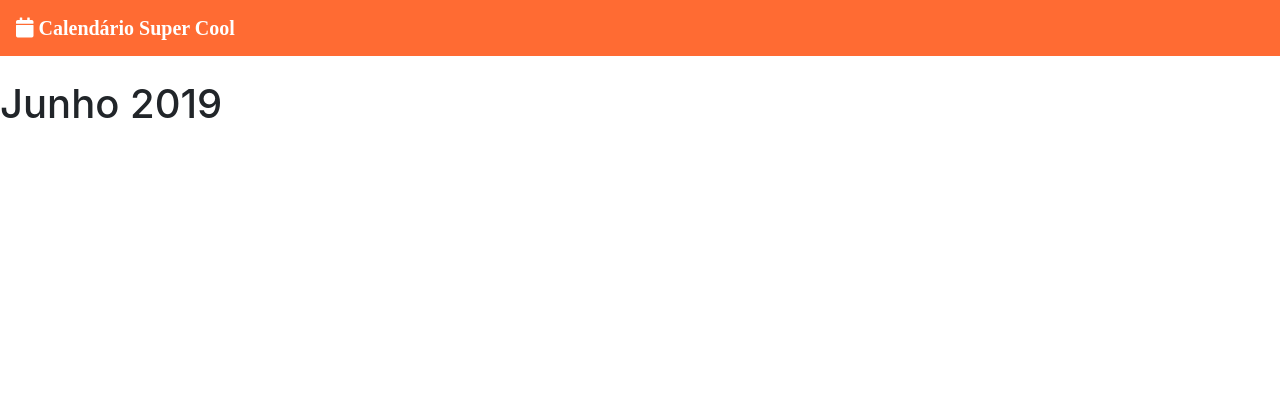
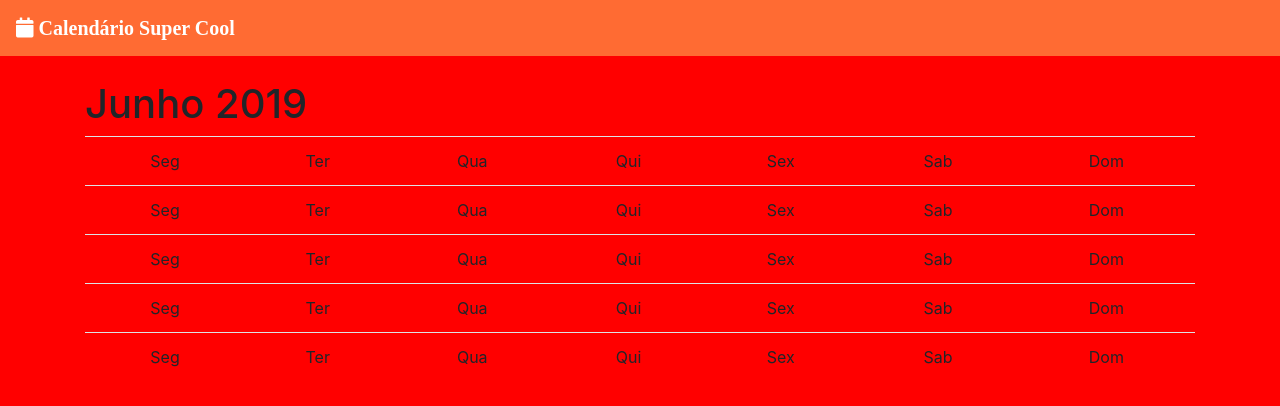
Before and after one commit to thaisavelino/Calendar-PHP, a PHP site: page / in a window 1280 px wide. Shown: the top 406 px of the page. Run offline with PHP 8.4, Linux system fonts and the light colour scheme; some libraries are stand-ins or nearby versions.

Commit message:
calculando numero de semanas e iniciandno a tabela html para calendário

```diff
--- /dev/null
+++ b/public/css/style.css
@@ -0,0 +1,6 @@
+table.calendar {
+    width: 100%;
+}
+body {
+    background-color: red;
+}
--- a/public/index.php
+++ b/public/index.php
@@ -6,7 +6,7 @@
     <meta http-equiv="X-UA-Compatible" content="ie=edge">
     <link rel="stylesheet" href="https://stackpath.bootstrapcdn.com/bootstrap/4.3.1/css/bootstrap.min.css" integrity="sha384-ggOyR0iXCbMQv3Xipma34MD+dH/1fQ784/j6cY/iJTQUOhcWr7x9JvoRxT2MZw1T" crossorigin="anonymous">
     <link rel="stylesheet" href="https://use.fontawesome.com/releases/v5.8.2/css/all.css" integrity="sha384-oS3vJWv+0UjzBfQzYUhtDYW+Pj2yciDJxpsK1OYPAYjqT085Qq/1cq5FLXAZQ7Ay" crossorigin="anonymous">
-    <link rel="stylesheet" href="css/style.css">
+    <link rel="stylesheet" href="/public/css/style.css">
 
     <title>Calendar PHP</title>
 </head>
@@ -23,14 +23,29 @@
     <?php
         require '../src/Date/Month.php'; /* Por enqunanto damos require aqui, depois vamos criar um autoloads */
         //$month = new App\Date\Month(02,1988); /* chama construtor month */
-        try {
-            $month = new App\Date\Month($_GET['month'] ?? null, $_GET['year'] ?? null);
+        $month = new App\Date\Month($_GET['month'] ?? null, $_GET['year'] ?? null);
             // se tem o valor pega se não o default é null
             // Agora pode passaar pela URL -> http://localhost:8001/?month=10&year=2012
-        } catch (\Exception $e) {
-            $month = new App\Date\Month(); //se não conseguir pelo get, pega uma nova data
-        }
-    ?>
-    <h1><?= $month->toString(); ?></h1>
+
+?>
+    <div class="container">
+        <h1><?= $month->toString(); ?></h1>
+        <!-- < ? = $month->getWeeks(); ?> -->
+
+
+        <table class="table col-md-12 text-center">
+            <?php for ($i = 0; $i < $month->getWeeks(); $i++): ?>
+            <tr class="">
+                <td class="">Seg</td>
+                <td class="">Ter</td>
+                <td class="">Qua</td>
+                <td class="">Qui</td>
+                <td class="">Sex</td>
+                <td class=""> Sab</td>
+                <td class="">Dom</td>
+            </tr>
+            <?php endfor; ?>
+        </table>
+    </div>
 </body>
 </html>
--- a/src/Date/Month.php
+++ b/src/Date/Month.php
@@ -23,6 +23,8 @@ class Month {
      *
      * intval() método que converte valor em int, para evitar problemas futuros
      * date() metodo date() pega data e coloca no formato que definiu em ()
+     *
+     * $month % 12 - então será sempre numero correto.
      */
     public function __construct(?int $month = null, ?int $year = null)
     {
@@ -32,12 +34,8 @@ class Month {
         if ($year === null) {
             $year = intval(date('Y'));
         }
-        if ($month < 1 || $month > 12) {
-            throw new App\Date\Exception("Mês $month não é válido");
-        }
-        if ($year < 1970) {
-            throw new App\Date\Exception("Ano precisa ser superior a 1970");
-        }
+        $month = $month % 12;
+
 
         // need thate this put on var mnth and year so the function toString() can see it.
         $this->month = $month;
@@ -52,4 +50,27 @@ class Month {
     public function toString(): string {
         return $this->monthName[$this->month - 1] . ' ' . $this->year; //Mês 1 index 0, por isso faz menos 1
     }
+    /**
+     * getWeeks()
+     * retorna o número de semanas que o mês tem.
+     * Isso ajudará a saber quantas linhas e colunas terá seu
+     * calendário no HTML
+     *
+     * ele verfica se é negativo para evitar problemas caso o primeiro dia de janeiro se misture ao ano anterior
+     *
+     * trabalhamos com as funções do PHP DateTime() e format()
+     *
+     * @return integer
+     */
+    public function getWeeks(): int {
+        $start = new \DateTime("{$this->year}-{$this->month}-01"); //year-month-day
+        $end = (clone $start)->modify('+1 month -1 day'); //clona a var start e aplica o modify pra conseguir achar o ultimo dia do mes
+        //var_dump($start, $end);
+        //var_dump($end->format('W'),$start->format('W'));
+        $weeks = intval($end->format('W')-$start->format('W')) +1;
+        if ($weeks < 0) {
+            $weeks = intval($end->format('W'));
+        }
+        return $weeks;
+    }
 }
```
